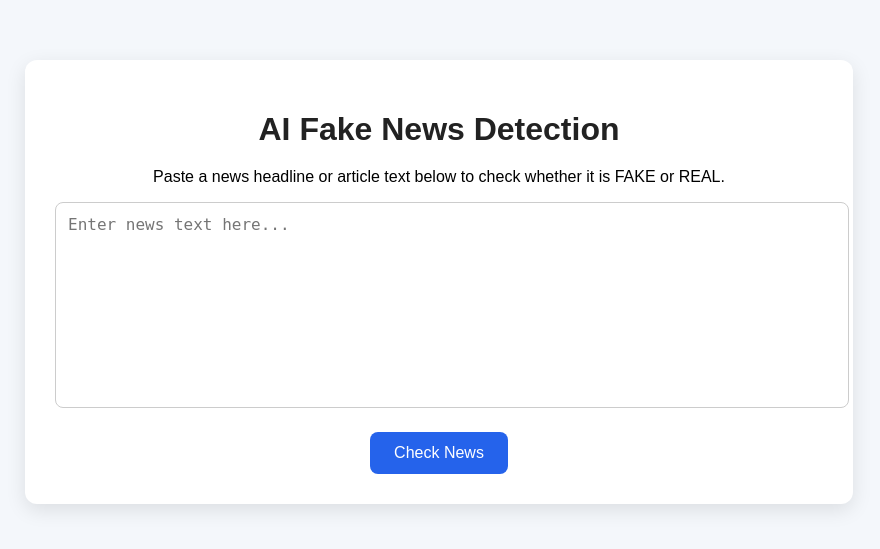
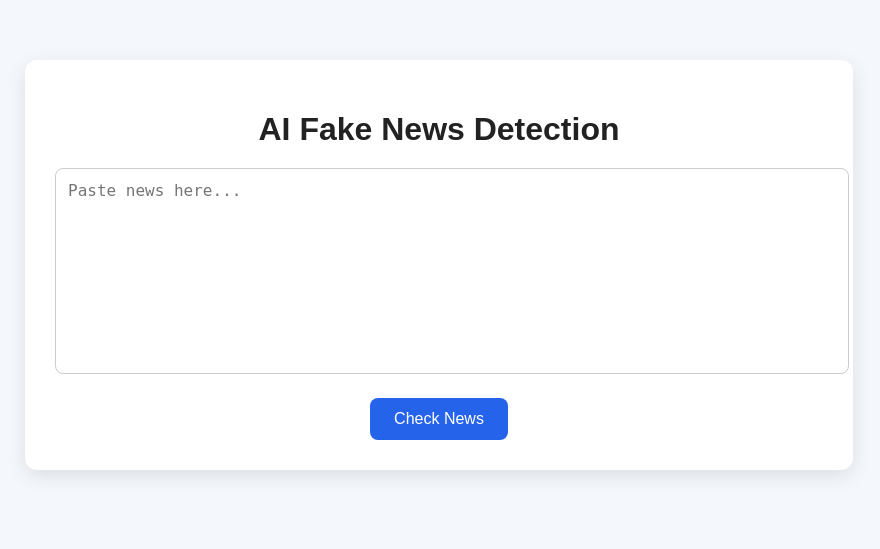
Before and after one commit to Arpit-Pandey019/ai-fake-news-detection, a Flask app: page / in a window 1280 px wide. Shown: the top 549 px of the page, without its empty margins (201-1081 px from the left). Run offline with Flask 3, Linux system fonts and the light colour scheme; parts of the project's set-up code (start-up, migrations or seed data) failed here and were passed over.

Commit message:
Refactor index.html for improved structure and clarity

```diff
--- a/templates/index.html
+++ b/templates/index.html
@@ -9,17 +9,16 @@
 <body>
 <div class="container">
     <h1>AI Fake News Detection</h1>
-        <p>Paste a news headline or article text below to check whether it is FAKE or REAL.</p>
-
     <form method="POST">
-            <textarea name="news" rows="6" placeholder="Enter news text here..." required></textarea>
-            <br>
+        <textarea name="news" rows="6" placeholder="Paste news here..." required></textarea>
         <button type="submit">Check News</button>
     </form>
 
     {% if prediction %}
-            <h2>{{ prediction }}</h2>
-            <p>{{ confidence }}</p>
+    <div class="result">
+        <h2>Prediction: {{ prediction }}</h2>
+        <p>Confidence: {{ confidence }}%</p>
+    </div>
     {% endif %}
 </div>
 </body>
```
Lines whose indentation alone changed are shown as unchanged.
